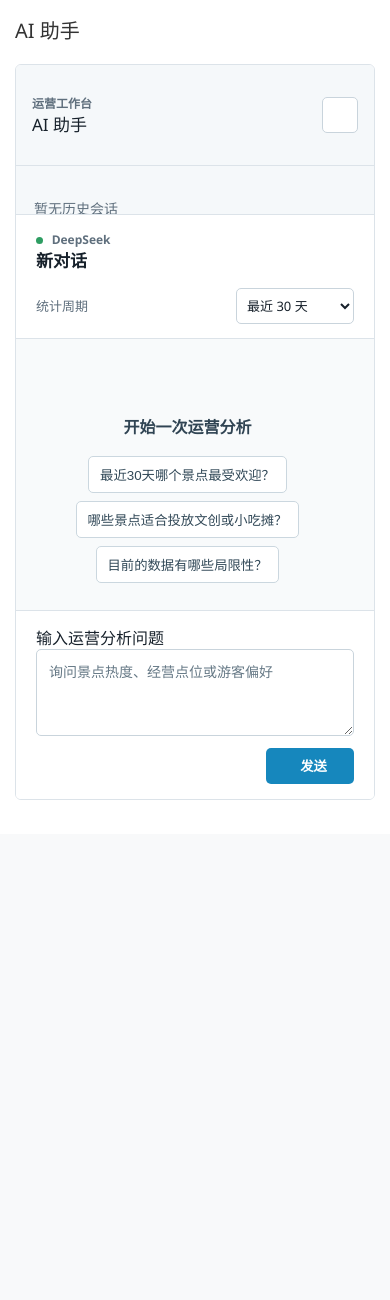
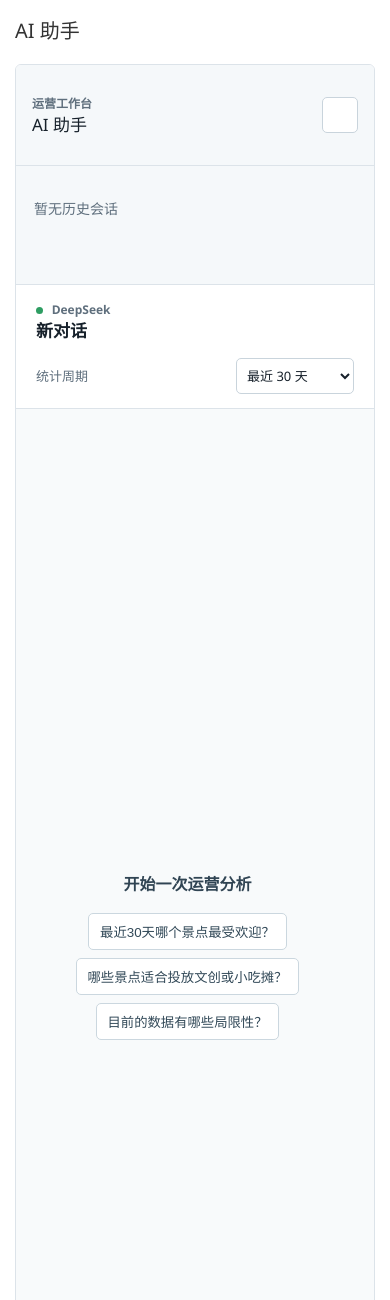
Before and after one commit to Volcano-T-74/bijiang-village-guide, a Django app: page /admin/ai-analytics/ in a window 390 px wide. Shown: the part 107-1407 px from the top of the page. Before the commit the page ends 907 px from the top, so only its background shows below. Run offline with Django 5.2, Linux system fonts and the light colour scheme; the visitor is signed in with stand-in values (Sample User, id 1); data that the repository does not hold is empty.

Commit message:
fix: improve mobile AI chat layout

```diff
--- a/main/static/main/admin_ai.css
+++ b/main/static/main/admin_ai.css
@@ -190,9 +190,9 @@
 @keyframes ai-pulse { from { opacity: 0.55; } to { opacity: 1; } }
 
 @media (max-width: 860px) {
-  .ai-workspace { height: calc(100dvh - 110px); min-height: 440px; grid-template-columns: 1fr; grid-template-rows: minmax(110px, 150px) minmax(0, 1fr); }
+  .ai-workspace { height: calc(200dvh - 110px); min-height: 440px; grid-template-columns: 1fr; grid-template-rows: 220px minmax(0, 1fr); }
   .ai-sidebar { min-height: 0; overflow: hidden; border-right: 0; border-bottom: 1px solid var(--ai-border); }
-  .ai-conversation-list { display: flex; min-height: auto; overflow-x: auto; }
+  .ai-conversation-list { display: flex; min-height: auto; overflow-x: auto; overflow-y: hidden; }
   .ai-conversation-row { width: 220px; min-width: 220px; grid-template-columns: minmax(0, 1fr) 30px; }
   .ai-conversation-row + .ai-conversation-row { margin-top: 0; margin-left: 4px; }
   .ai-chat { min-height: 0; }
--- a/main/templates/admin/ai_analytics.html
+++ b/main/templates/admin/ai_analytics.html
@@ -3,12 +3,12 @@
 
 {% block extrastyle %}
 {{ block.super }}
-<link rel="stylesheet" href="{% static 'main/admin_ai.css' %}?v=20260720-scroll3">
+<link rel="stylesheet" href="{% static 'main/admin_ai.css' %}?v=20260720-scroll5">
 {% endblock %}
 
 {% block extrahead %}
 {{ block.super }}
-<script src="{% static 'main/admin_ai.js' %}?v=20260720-scroll3" defer></script>
+<script src="{% static 'main/admin_ai.js' %}?v=20260720-scroll5" defer></script>
 {% endblock %}
 
 {% block breadcrumbs %}
```
Also changed, not shown: main/tests/test_admin_ai_views.py (+1 -1 lines).
